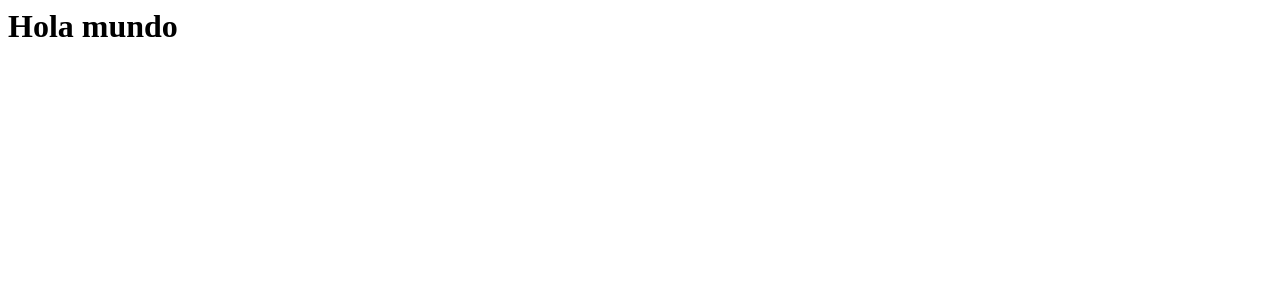
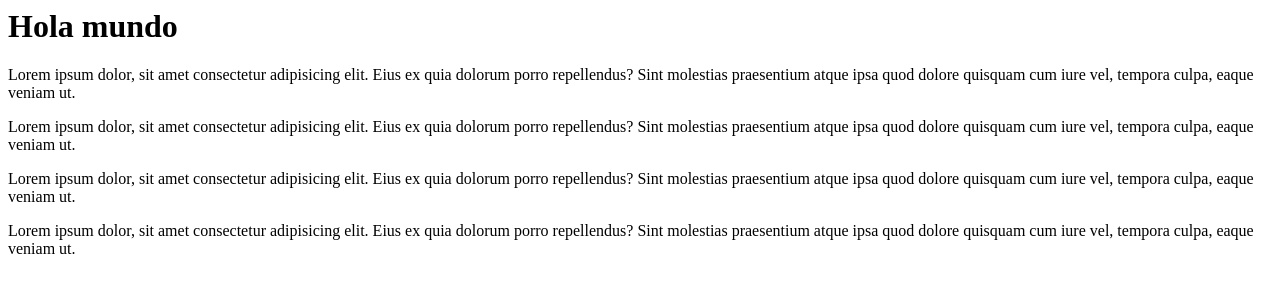
Before and after one commit to CatroJimz/project, a plain HTML site: page index.html in a window 1280 px wide. Drawn offline with Linux system fonts and the light colour scheme.

Commit message:
Se añadieron mas parrafo y se añadio texto al readme

```diff
--- a/index.html
+++ b/index.html
@@ -7,5 +7,10 @@
 </head>
 <body>
     <h1>Hola mundo</h1>
+    <p> Lorem ipsum dolor, sit amet consectetur adipisicing elit. Eius ex quia dolorum porro repellendus? Sint molestias praesentium atque ipsa quod dolore quisquam cum iure vel, tempora culpa, eaque veniam ut.</p>
+    <p> Lorem ipsum dolor, sit amet consectetur adipisicing elit. Eius ex quia dolorum porro repellendus? Sint molestias praesentium atque ipsa quod dolore quisquam cum iure vel, tempora culpa, eaque veniam ut.</p>
+
+    <p> Lorem ipsum dolor, sit amet consectetur adipisicing elit. Eius ex quia dolorum porro repellendus? Sint molestias praesentium atque ipsa quod dolore quisquam cum iure vel, tempora culpa, eaque veniam ut.</p>
+    <p> Lorem ipsum dolor, sit amet consectetur adipisicing elit. Eius ex quia dolorum porro repellendus? Sint molestias praesentium atque ipsa quod dolore quisquam cum iure vel, tempora culpa, eaque veniam ut.</p>
 </body>
 </html>
```
Also changed, not shown: 1 other file.
